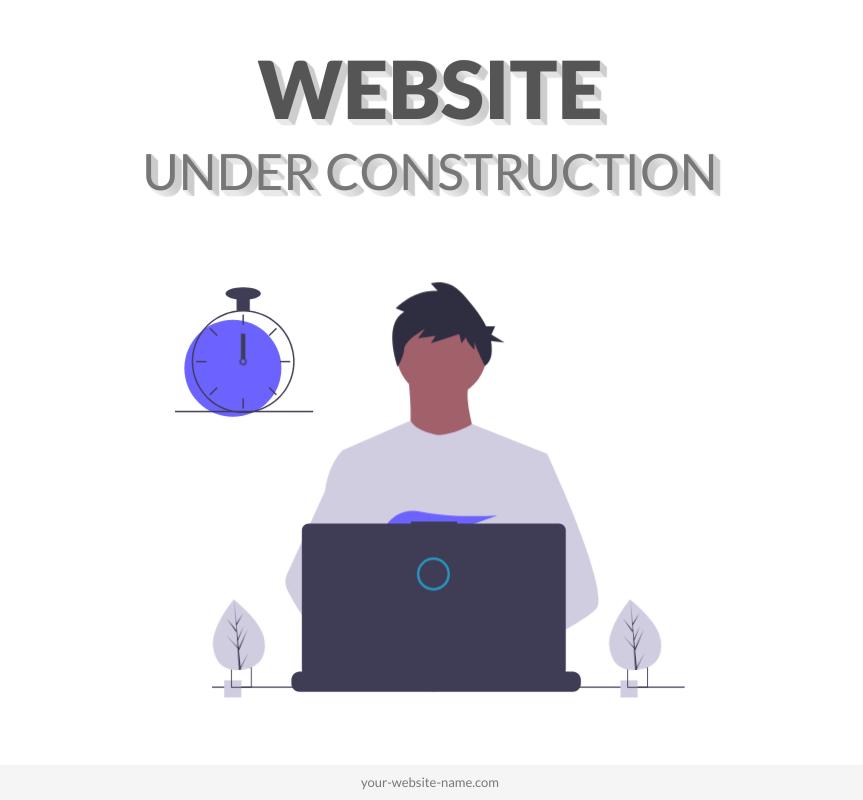
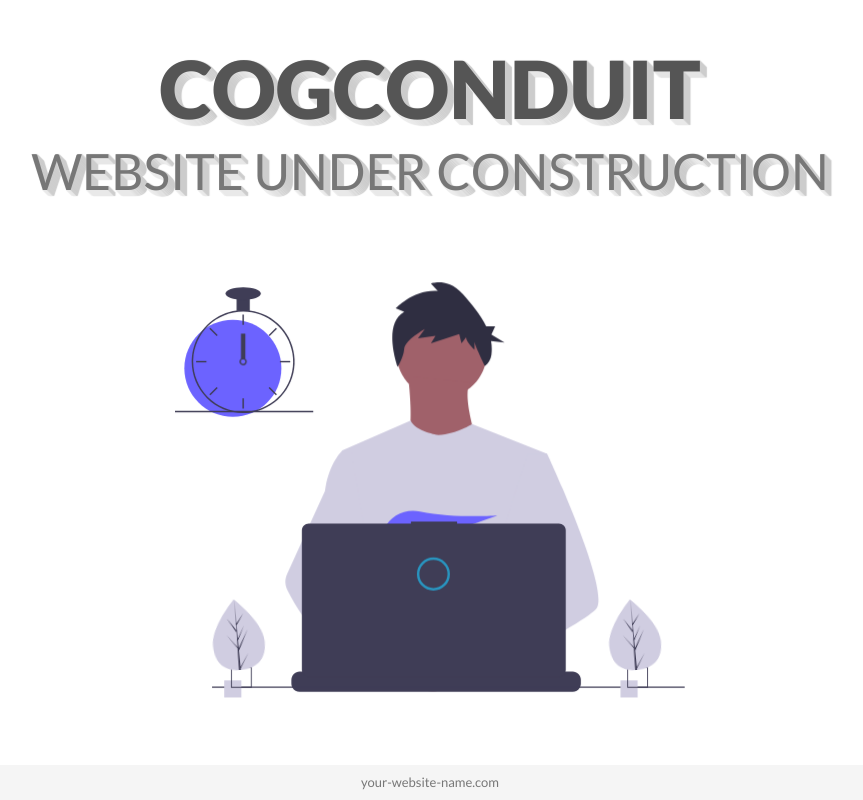
Before and after one commit to rizwangithub/cogconduit, a plain HTML site: page index.html in a window 1280 px wide. Shown: the whole page, without its empty margins (210-1073 px from the left). Drawn offline with nearby package versions, Linux system fonts and the light colour scheme.

Commit message:
Update index.html
sssss

```diff
--- a/index.html
+++ b/index.html
@@ -28,8 +28,8 @@
     <div class="container">
       <div class="row justify-content-center">
         <div class="col-md-10 main-title">
-          <h1>Website</h1>
-          <h2>under construction</h2>
+          <h1> Cogconduit </h1>
+          <h2>Website under construction</h2>
         </div>
       </div>
       <div class="row align-items-center">
```
